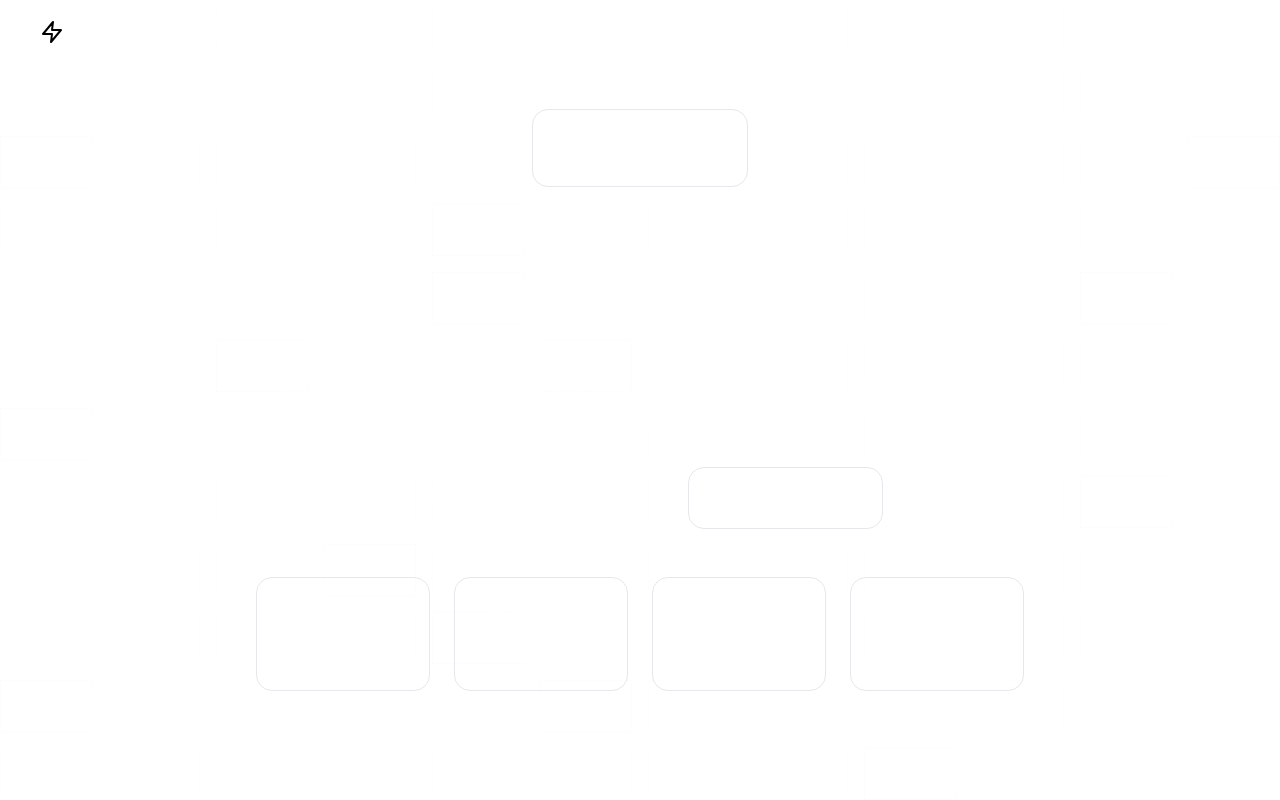
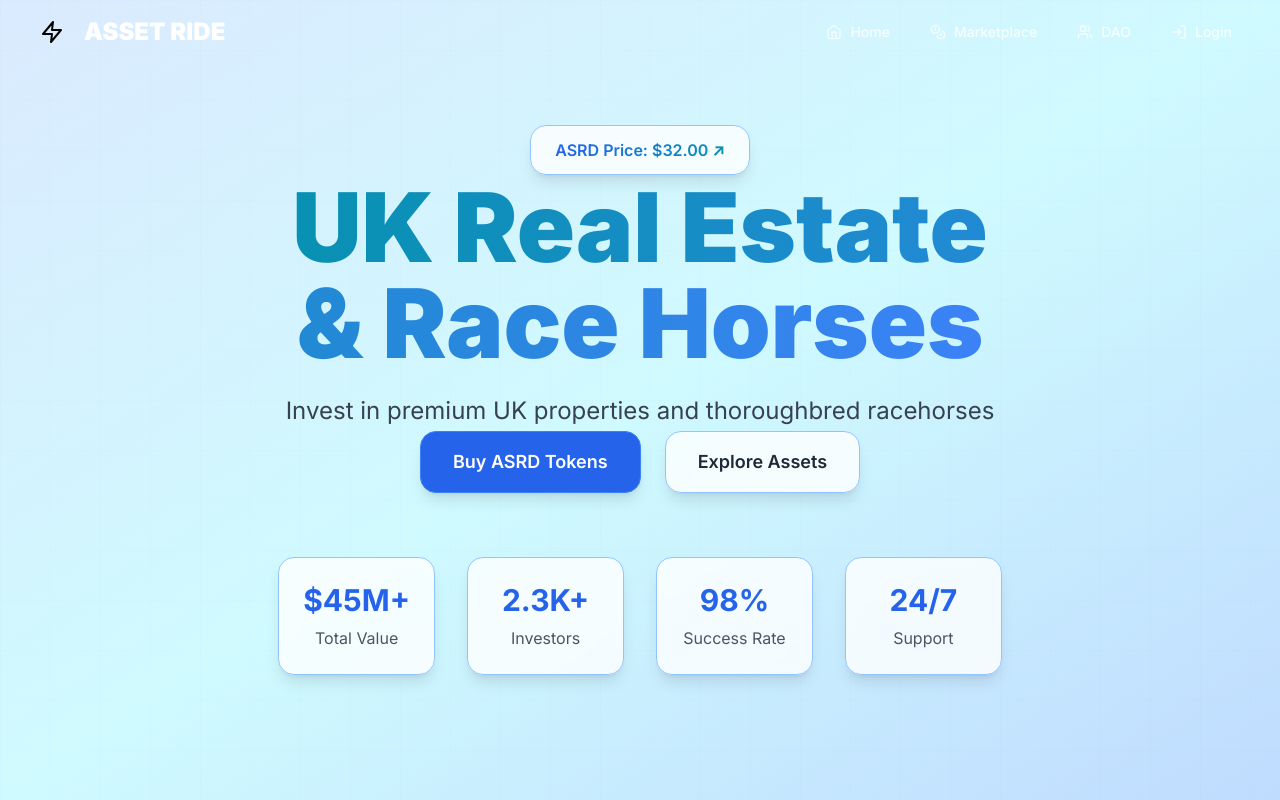
Before and after one commit to Asrd-Ride/asrd-rwa, a Next.js app: page / in a window 1280 px wide. Shown: the top 800 px of the page. Built offline with nearby package versions, Linux system fonts and the light colour scheme.

Commit message:
🎨 FIX: Styling overhaul - removed bubble particles, added clean light blue theme, fixed TokenPurchaseModal props

```diff
--- a/src/app/layout.tsx
+++ b/src/app/layout.tsx
@@ -35,15 +35,15 @@ export default function RootLayout({
       <head>
         <link rel="preconnect" href="https://images.unsplash.com" />
         <link rel="dns-prefetch" href="https://images.unsplash.com" />
-        <meta name="theme-color" content="#0A0B1A" />
+        <meta name="theme-color" content="#3B82F6" />
         <meta name="apple-mobile-web-app-capable" content="yes" />
-        <meta name="apple-mobile-web-app-status-bar-style" content="black-translucent" />
+        <meta name="apple-mobile-web-app-status-bar-style" content="default" />
       </head>
       <body className={inter.className}>
         <PerformanceOptimizer>
           <Providers>
             <Header />
-            <main className="min-h-screen bg-luxury-deep text-white overflow-x-hidden">
+            <main className="min-h-screen bg-gradient-to-br from-blue-50 to-cyan-100 text-gray-800 overflow-x-hidden">
               {children}
             </main>
           </Providers>
--- a/src/app/page.tsx
+++ b/src/app/page.tsx
@@ -12,7 +12,7 @@ export default function Home() {
   const { isAuthenticated } = useAuth()
 
   return (
-    <>
+    <div className="min-h-screen bg-gradient-to-br from-blue-50 to-cyan-100">
       {/* Immersive Hero Section */}
       <ImmersiveHero />
 
@@ -23,56 +23,56 @@ export default function Home() {
       <CTASection />
 
       {/* Enhanced Professional Footer */}
-      <footer className="glass-nav border-t border-emerald-glow/20 py-16 relative z-10">
+      <footer className="bg-white/80 backdrop-blur-sm border-t border-blue-200 py-16 relative z-10">
         <div className="container-pro">
           <div className="grid grid-cols-1 md:grid-cols-4 gap-12 mb-12">
             <div>
               <div className="flex items-center space-x-3 mb-6">
-                <div className="w-10 h-10 bg-gradient-to-r from-emerald-glow to-sapphire-glow rounded-xl" />
-                <span className="text-2xl font-black text-white">ASSET RIDE</span>
+                <div className="w-10 h-10 bg-gradient-to-r from-blue-500 to-cyan-500 rounded-xl" />
+                <span className="text-2xl font-black text-gray-800">ASSET RIDE</span>
               </div>
-              <p className="text-neutral-mid text-lg">
+              <p className="text-gray-600 text-lg">
                 Revolutionizing real-world asset ownership through blockchain technology and fractional investing.
               </p>
             </div>
 
             <div>
-              <h4 className="text-white font-bold text-xl mb-6">Platform</h4>
+              <h4 className="text-gray-800 font-bold text-xl mb-6">Platform</h4>
               <div className="space-y-3 text-lg">
-                <a href="/marketplace" className="text-neutral-mid hover:text-emerald-glow transition-all duration-300 block hover:translate-x-2">Marketplace</a>
+                <a href="/marketplace" className="text-gray-600 hover:text-blue-600 transition-all duration-300 block hover:translate-x-2">Marketplace</a>
                 {isAuthenticated && (
-                  <a href="/portfolio" className="text-neutral-mid hover:text-sapphire-glow transition-all duration-300 block hover:translate-x-2">Portfolio</a>
+                  <a href="/portfolio" className="text-gray-600 hover:text-cyan-600 transition-all duration-300 block hover:translate-x-2">Portfolio</a>
                 )}
-                <a href="/dao" className="text-neutral-mid hover:text-amethyst-glow transition-all duration-300 block hover:translate-x-2">DAO Governance</a>
+                <a href="/dao" className="text-gray-600 hover:text-indigo-600 transition-all duration-300 block hover:translate-x-2">DAO Governance</a>
               </div>
             </div>
 
             <div>
-              <h4 className="text-white font-bold text-xl mb-6">Resources</h4>
+              <h4 className="text-gray-800 font-bold text-xl mb-6">Resources</h4>
               <div className="space-y-3 text-lg">
-                <a href="#" className="text-neutral-mid hover:text-emerald-glow transition-all duration-300 block hover:translate-x-2">Documentation</a>
-                <a href="#" className="text-neutral-mid hover:text-sapphire-glow transition-all duration-300 block hover:translate-x-2">API</a>
-                <a href="#" className="text-neutral-mid hover:text-amethyst-glow transition-all duration-300 block hover:translate-x-2">Help Center</a>
+                <a href="#" className="text-gray-600 hover:text-blue-600 transition-all duration-300 block hover:translate-x-2">Documentation</a>
+                <a href="#" className="text-gray-600 hover:text-cyan-600 transition-all duration-300 block hover:translate-x-2">API</a>
+                <a href="#" className="text-gray-600 hover:text-indigo-600 transition-all duration-300 block hover:translate-x-2">Help Center</a>
               </div>
             </div>
 
             <div>
-              <h4 className="text-white font-bold text-xl mb-6">Legal</h4>
+              <h4 className="text-gray-800 font-bold text-xl mb-6">Legal</h4>
               <div className="space-y-3 text-lg">
-                <a href="#" className="text-neutral-mid hover:text-emerald-glow transition-all duration-300 block hover:translate-x-2">Privacy Policy</a>
-                <a href="#" className="text-neutral-mid hover:text-sapphire-glow transition-all duration-300 block hover:translate-x-2">Terms of Service</a>
-                <a href="#" className="text-neutral-mid hover:text-amethyst-glow transition-all duration-300 block hover:translate-x-2">Compliance</a>
+                <a href="#" className="text-gray-600 hover:text-blue-600 transition-all duration-300 block hover:translate-x-2">Privacy Policy</a>
+                <a href="#" className="text-gray-600 hover:text-cyan-600 transition-all duration-300 block hover:translate-x-2">Terms of Service</a>
+                <a href="#" className="text-gray-600 hover:text-indigo-600 transition-all duration-300 block hover:translate-x-2">Compliance</a>
               </div>
             </div>
           </div>
 
-          <div className="border-t border-white/10 pt-8 text-center">
-            <p className="text-neutral-mid text-lg">
+          <div className="border-t border-gray-300 pt-8 text-center">
+            <p className="text-gray-600 text-lg">
               © 2024 Asset Ride Technologies. All rights reserved.
             </p>
           </div>
         </div>
       </footer>
-    </>
+    </div>
   )
 }
--- a/src/components/sections/ImmersiveHero.tsx
+++ b/src/components/sections/ImmersiveHero.tsx
@@ -1,180 +1,145 @@
-'use client'
-import { motion, useScroll, useTransform, useSpring, useMotionValueEvent } from 'framer-motion'
-import { useState, useRef, useEffect } from 'react'
-import { useApp } from '@/contexts/AppContext'
-import { useAuth } from '@/contexts/AuthContext'
-import { platformStats } from '@/data/mockData'
-import TokenPurchaseModal from '../ui/TokenPurchaseModal'
-import { ArrowRight, Play, Star, TrendingUp, Coins, Gem, Crown, Sparkles, Users } from 'lucide-react'
+"use client"
+import { useState, useEffect, useRef } from 'react'
+import { motion, AnimatePresence } from 'framer-motion'
+import TokenPurchaseModal from '@/components/ui/TokenPurchaseModal'
 
-export default function ImmersiveHero() {
-  const { buyASRD, isLoading } = useApp()
-  const { isAuthenticated } = useAuth()
-  const [showTokenModal, setShowTokenModal] = useState(false)
-  const containerRef = useRef(null)
-  const { scrollYProgress } = useScroll({
-    target: containerRef,
-    offset: ["start start", "end start"]
-  })
+const ImmersiveHero = () => {
+  const [isModalOpen, setIsModalOpen] = useState(false)
+  const [currentSlide, setCurrentSlide] = useState(0)
+  const containerRef = useRef<HTMLDivElement>(null)
 
-  const y = useTransform(scrollYProgress, [0, 1], ["0%", "50%"])
-  const opacity = useTransform(scrollYProgress, [0, 0.5], [1, 0])
-  const scale = useTransform(scrollYProgress, [0, 1], [1, 1.2])
-  const rotateY = useTransform(scrollYProgress, [0, 1], [0, 5])
+  const slides = [
+    {
+      title: "Tokenize Real World Assets",
+      subtitle: "Fractional ownership of premium assets through blockchain technology",
+      gradient: "from-blue-600 to-cyan-500"
+    },
+    {
+      title: "UK Real Estate & Race Horses",
+      subtitle: "Invest in premium UK properties and thoroughbred racehorses",
+      gradient: "from-cyan-600 to-blue-500"
+    },
+    {
+      title: "Dubai & Australia Markets",
+      subtitle: "Diversify with international real estate opportunities",
+      gradient: "from-blue-500 to-indigo-500"
+    }
+  ]
 
-  const handleBuyASRD = async (usdAmount: number) => {
-    const success = await buyASRD(usdAmount)
-    if (success) {
-      console.log(`Successfully purchased $${usdAmount} worth of ASRD tokens`)
-    } else {
-      alert('Purchase failed: Insufficient cash balance')
-    }
+  useEffect(() => {
+    const interval = setInterval(() => {
+      setCurrentSlide((prev) => (prev + 1) % slides.length)
+    }, 4000)
+    return () => clearInterval(interval)
+  }, [slides.length])
+
+  const handleBuyASRD = (usdAmount: number) => {
+    console.log('Buying ASRD tokens for USD:', usdAmount)
+    setIsModalOpen(false)
   }
 
   return (
-    <section ref={containerRef} className="relative min-h-screen flex items-center justify-center overflow-hidden">
-      {/* Background Elements */}
-      <div className="absolute inset-0">
-        <div className="absolute inset-0 bg-gradient-to-br from-luxury-deep via-luxury-mid to-luxury-light" />
+    <section ref={containerRef} className="relative min-h-screen flex items-center justify-center overflow-hidden bg-gradient-to-br from-blue-50 to-cyan-100">
+      {/* Clean Light Blue Background */}
+      <div className="absolute inset-0 bg-gradient-to-br from-blue-100 via-cyan-100 to-blue-200" />
 
-        {/* Animated Grid */}
-        <div className="absolute inset-0 opacity-20">
-          <div className="grid grid-cols-12 gap-4 h-full w-full">
-            {Array.from({ length: 144 }).map((_, i) => (
+      {/* Subtle Grid Pattern */}
+      <div className="absolute inset-0 opacity-10">
+        <div className="absolute inset-0 bg-[linear-gradient(rgba(0,0,0,0.1)_1px,transparent_1px),linear-gradient(90deg,rgba(0,0,0,0.1)_1px,transparent_1px)] bg-[size:50px_50px]" />
+      </div>
+
+      <div className="container-pro relative z-10">
+        <div className="text-center">
+          {/* Animated Logo/Badge */}
+          <motion.div
+            initial={{ scale: 0, rotate: -180 }}
+            animate={{ scale: 1, rotate: 0 }}
+            transition={{ duration: 1, type: "spring" }}
+            className="bg-white/80 backdrop-blur-sm inline-block px-6 py-3 rounded-2xl mb-8 border border-blue-300 shadow-lg"
+          >
+            <span className="bg-gradient-to-r from-blue-600 to-cyan-600 bg-clip-text text-transparent font-semibold">
+              ASRD Price: $32.00 ↗
+            </span>
+          </motion.div>
+
+          {/* Main Headline with Slide Animation */}
+          <div className="relative h-48 mb-8">
+            <AnimatePresence mode="wait">
               <motion.div
-                key={i}
-                className="border border-emerald-glow/10"
-                initial={{ opacity: 0 }}
-                animate={{ opacity: [0, 0.3, 0] }}
-                transition={{
-                  duration: 2,
-                  delay: Math.random() * 2,
-                  repeat: Infinity,
-                  repeatType: "reverse"
-                }}
-              />
+                key={currentSlide}
+                initial={{ opacity: 0, y: 50 }}
+                animate={{ opacity: 1, y: 0 }}
+                exit={{ opacity: 0, y: -50 }}
+                transition={{ duration: 0.8 }}
+                className="absolute inset-0 flex flex-col items-center justify-center"
+              >
+                <h1 className="text-6xl md:text-8xl font-black mb-6">
+                  <span className={`bg-gradient-to-r ${slides[currentSlide].gradient} bg-clip-text text-transparent`}>
+                    {slides[currentSlide].title}
+                  </span>
+                </h1>
+                <p className="text-xl md:text-2xl text-gray-700 max-w-4xl leading-relaxed">
+                  {slides[currentSlide].subtitle}
+                </p>
+              </motion.div>
+            </AnimatePresence>
+          </div>
+
+          {/* CTA Buttons */}
+          <motion.div
+            initial={{ opacity: 0, y: 30 }}
+            animate={{ opacity: 1, y: 0 }}
+            transition={{ delay: 0.5, duration: 0.8 }}
+            className="flex flex-col sm:flex-row gap-6 justify-center items-center mb-16"
+          >
+            <button
+              onClick={() => setIsModalOpen(true)}
+              className="bg-blue-600 hover:bg-blue-700 text-white px-8 py-4 text-lg font-semibold border border-blue-500 rounded-2xl shadow-lg transition-all duration-300 hover:shadow-xl"
+            >
+              Buy ASRD Tokens
+            </button>
+            <button className="bg-white/80 hover:bg-white text-gray-800 px-8 py-4 text-lg font-semibold border border-blue-300 rounded-2xl shadow-lg transition-all duration-300 hover:shadow-xl backdrop-blur-sm">
+              Explore Assets
+            </button>
+          </motion.div>
+
+          {/* Stats Bar */}
+          <motion.div
+            initial={{ opacity: 0 }}
+            animate={{ opacity: 1 }}
+            transition={{ delay: 0.8, duration: 0.8 }}
+            className="grid grid-cols-2 md:grid-cols-4 gap-8 max-w-4xl mx-auto"
+          >
+            {[
+              { value: '$45M+', label: 'Total Value' },
+              { value: '2.3K+', label: 'Investors' },
+              { value: '98%', label: 'Success Rate' },
+              { value: '24/7', label: 'Support' }
+            ].map((stat, index) => (
+              <div
+                key={index}
+                className="bg-white/80 backdrop-blur-sm p-6 rounded-2xl text-center border border-blue-300 shadow-lg"
+              >
+                <div className="text-2xl md:text-3xl font-bold text-blue-600 mb-2">
+                  {stat.value}
+                </div>
+                <div className="text-gray-600 text-sm md:text-base">
+                  {stat.label}
+                </div>
+              </div>
             ))}
-          </div>
+          </motion.div>
         </div>
       </div>
 
-      {/* Hero Content */}
-      <div className="container-pro relative z-10">
-        <motion.div
-          className="text-center"
-          style={{ y, opacity, scale, rotateY }}
-        >
-          {/* ASRD Price Display */}
-          <motion.div
-            initial={{ opacity: 0, y: 30 }}
-            animate={{ opacity: 1, y: 0 }}
-            transition={{ delay: 0.2 }}
-            className="glass-3d inline-block px-6 py-3 rounded-2xl mb-8 border border-emerald-glow/30"
-          >
-            <div className="flex items-center space-x-3">
-              <Coins className="w-6 h-6 text-emerald-glow" />
-              <div className="text-left">
-                <div className="text-2xl font-black text-emerald-glow">ASRD: $32</div>
-                <div className="text-neutral-light text-sm">Platform Token</div>
-              </div>
-            </div>
-          </motion.div>
-
-          <motion.h1
-            className="text-6xl md:text-8xl lg:text-9xl font-black mb-6"
-            initial={{ opacity: 0, y: 50 }}
-            animate={{ opacity: 1, y: 0 }}
-            transition={{ duration: 1, type: "spring" }}
-          >
-            <span className="bg-gradient-to-r from-emerald-glow via-sapphire-glow to-amethyst-glow bg-clip-text text-transparent">
-              ASSET RIDE
-            </span>
-          </motion.h1>
-
-          <motion.p
-            className="text-xl md:text-2xl text-neutral-light max-w-3xl mx-auto mb-8 leading-relaxed"
-            initial={{ opacity: 0, y: 30 }}
-            animate={{ opacity: 1, y: 0 }}
-            transition={{ delay: 0.3 }}
-          >
-            Fractional ownership of premium thoroughbreds and luxury real estate
-            across <span className="text-emerald-glow font-semibold">UK, Australia & Dubai</span>
-          </motion.p>
-
-          <motion.div
-            className="flex flex-col sm:flex-row gap-4 justify-center items-center mb-12"
-            initial={{ opacity: 0, y: 30 }}
-            animate={{ opacity: 1, y: 0 }}
-            transition={{ delay: 0.5 }}
-          >
-            {isAuthenticated ? (
-              <motion.a
-                href="/portfolio"
-                className="btn-3d px-8 py-4 text-lg font-semibold"
-                whileHover={{ scale: 1.05 }}
-                whileTap={{ scale: 0.95 }}
-              >
-                Go to Dashboard
-              </motion.a>
-            ) : (
-              <motion.button
-                onClick={() => {
-                  const mockAddress = "0x" + Math.random().toString(16).slice(2, 42)
-                  // This would be handled by AuthContext in real implementation
-                  window.location.reload() // Simulate login
-                }}
-                className="btn-3d px-8 py-4 text-lg font-semibold"
-                whileHover={{ scale: 1.05 }}
-                whileTap={{ scale: 0.95 }}
-              >
-                Connect Wallet to Invest
-              </motion.button>
-            )}
-
-            <motion.a
-              href="/marketplace"
-              className="glass-3d px-8 py-4 text-lg font-semibold border border-emerald-glow/30 text-emerald-glow hover:bg-emerald-glow hover:text-luxury-deep transition-all duration-300 rounded-2xl"
-              whileHover={{ scale: 1.05 }}
-              whileTap={{ scale: 0.95 }}
-            >
-              Browse Assets
-            </motion.a>
-          </motion.div>
-
-          {/* Platform Stats */}
-          <motion.div
-            className="grid grid-cols-2 md:grid-cols-4 gap-6 max-w-4xl mx-auto"
-            initial={{ opacity: 0, y: 40 }}
-            animate={{ opacity: 1, y: 0 }}
-            transition={{ delay: 0.7 }}
-          >
-            {[
-              { value: '$42M+', label: 'Total Value', icon: TrendingUp },
-              { value: '1,240+', label: 'Premium Assets', icon: Star },
-              { value: '18.5%', label: 'Avg. ROI', icon: TrendingUp },
-              { value: '5,200+', label: 'Investors', icon: Users },
-            ].map((stat, index) => (
-              <motion.div
-                key={stat.label}
-                className="glass-3d p-6 rounded-2xl text-center border border-emerald-glow/10"
-                whileHover={{ y: -5, transition: { duration: 0.2 } }}
-              >
-                <div className="text-2xl md:text-3xl font-black text-emerald-glow mb-2">
-                  {stat.value}
-                </div>
-                <div className="text-neutral-light text-sm">{stat.label}</div>
-              </motion.div>
-            ))}
-          </motion.div>
-        </motion.div>
-      </div>
-
-      {/* Token Purchase Modal - FIXED: onPurchase changed to onConfirm */}
+      {/* Purchase Modal - Fixed props */}
       <TokenPurchaseModal
-        isOpen={showTokenModal}
-        onClose={() => setShowTokenModal(false)}
+        isOpen={isModalOpen}
+        onClose={() => setIsModalOpen(false)}
         onConfirm={handleBuyASRD}
       />
     </section>
   )
 }
+
+export default ImmersiveHero
```
Also changed, not shown: src/styles/immersive-3d.css (+26 -0 lines).
